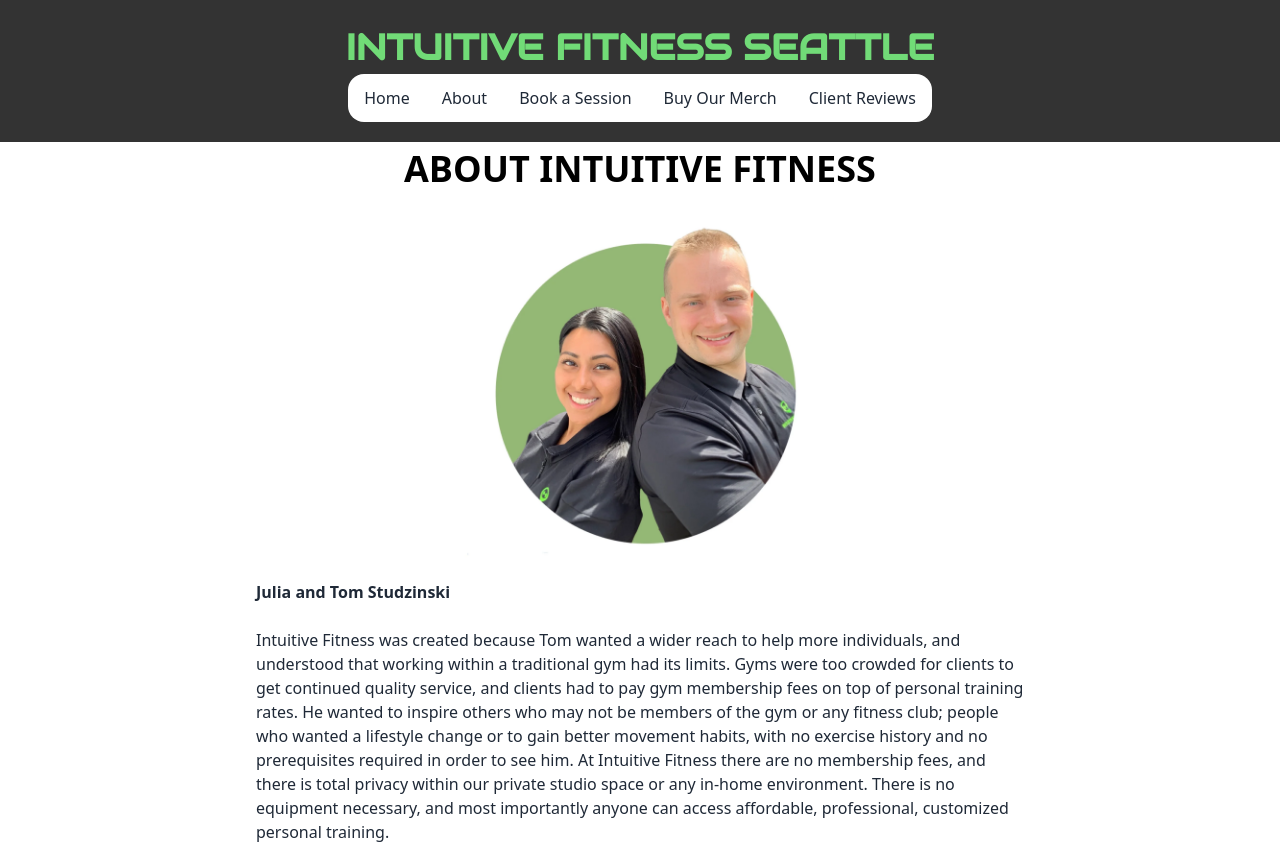
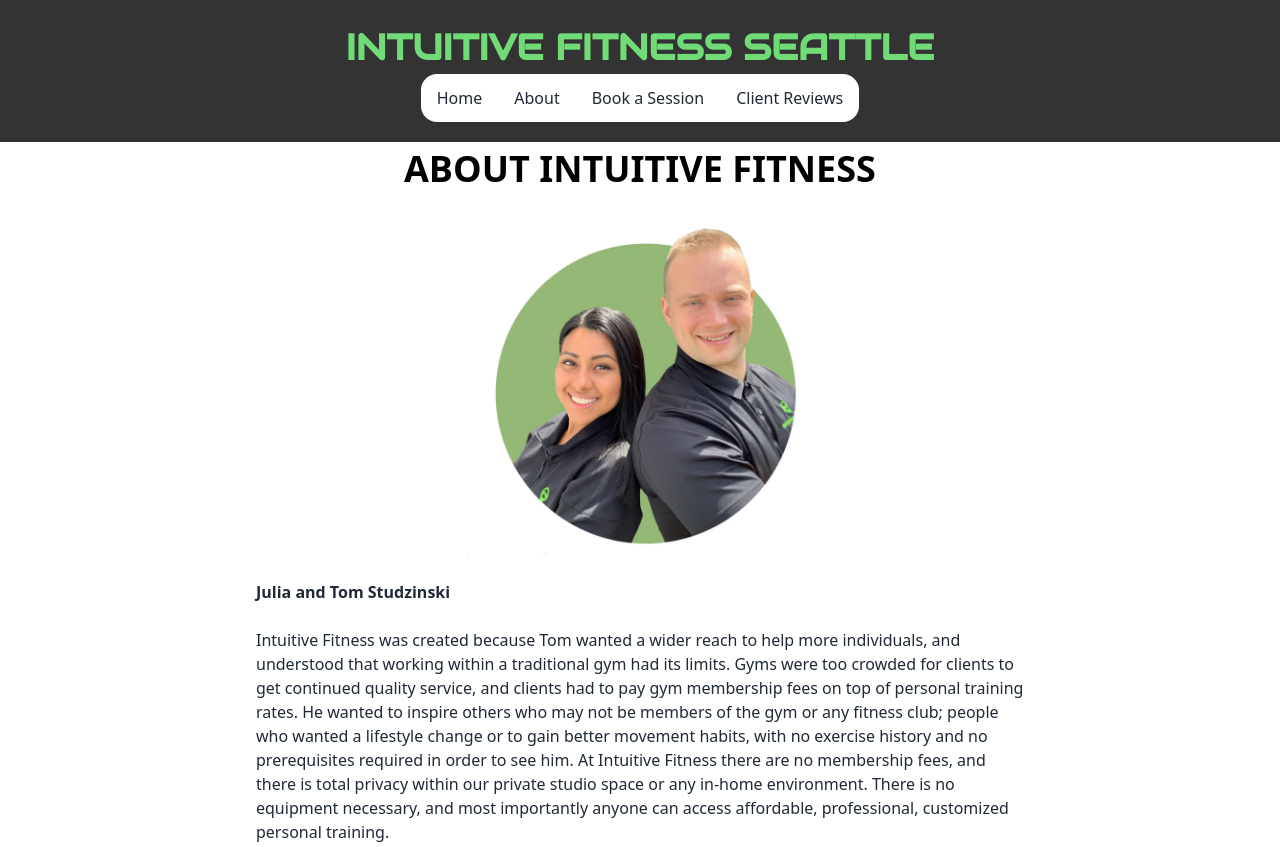
Before and after one commit to alexh3422/intuitive, a plain HTML site: page about.html in a window 1280 px wide. Shown: the top 847 px of the page. Drawn offline with nearby package versions, Linux system fonts and the light colour scheme.

Commit message:
removed merch button in nav bar to be added at later time

```diff
--- a/about.html
+++ b/about.html
@@ -31,7 +31,7 @@
           <li><a href="index.html">Home</a></li>
           <li><a href="about.html">About</a></li>
           <li><a href="booksession.html">Book a Session</a></li>
-          <li><a>Buy Our Merch</a></li>
+          <!-- <li><a>Buy Our Merch</a></li> -->
           <li><a href="reviews.html">Client Reviews</a></li>
         </ul>
       </div>
```
Also changed, not shown: booksession.html (+1 -1 lines), index.html (+1 -1 lines), reviews.html (+1 -1 lines).
